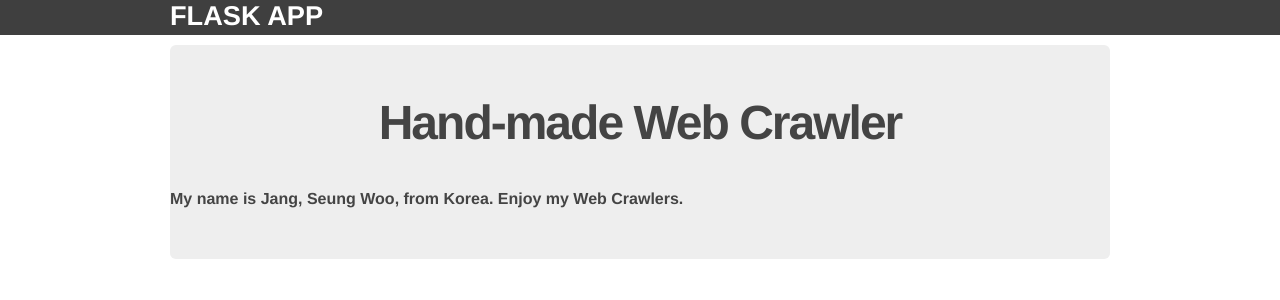
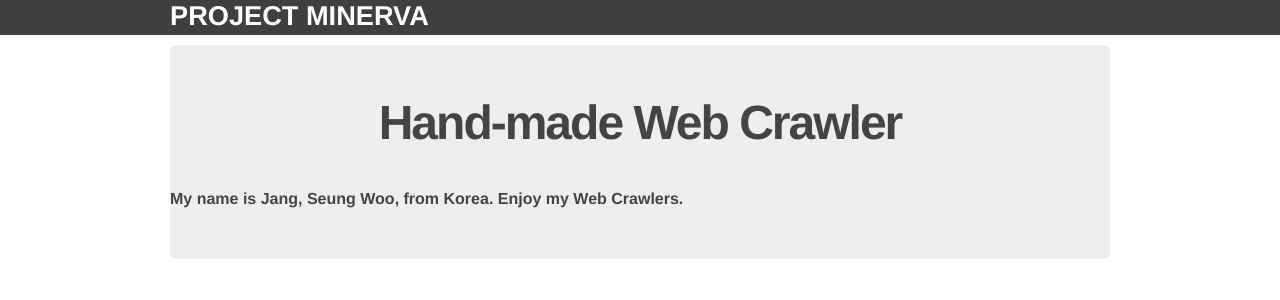
Before and after one commit to mimi-kim-75/minerva, a Flask app: page / in a window 1280 px wide. Shown: the top 300 px of the page. Run offline with Flask 2, Linux system fonts and the light colour scheme.

Commit message:
[HTML] Change headlines

```diff
--- a/app/templates/layout.html
+++ b/app/templates/layout.html
@@ -2,14 +2,14 @@
 <html lang="en">
 <head>
     <meta charset="UTF-8">
-    <title>Flask App</title>
+    <title>Project Minerva</title>
     <link rel="stylesheet" href="{{url_for('static',
     filename='css/main.css')}}">
 </head>
 <body>
     <header>
         <div class="container">
-            <h1 class="logo">Flask App</h1>
+            <h1 class="logo">Project Minerva</h1>
         </div>
     </header>
     <div class="container">
```
